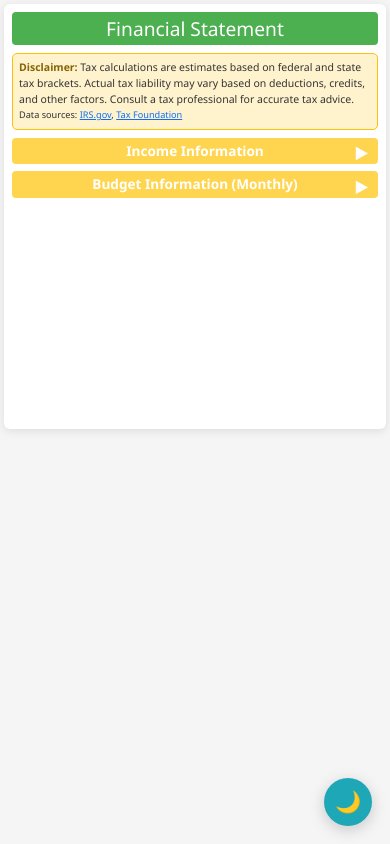
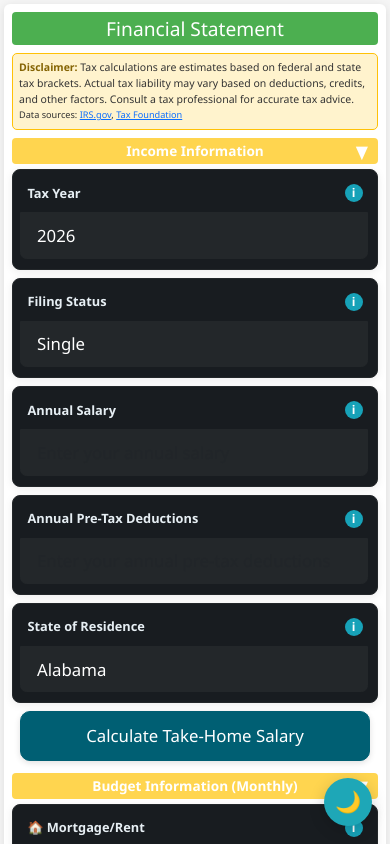
Before and after one commit to jborgese/budgeting-app, an Electron app: page public/index.html in a window 390 px wide. Shown: the top 844 px of the page. Drawn offline with nearby package versions, Linux system fonts and the light colour scheme.

Commit message:
Ensure collapsible sections are open on page load
Updated the script in index.html to set collapsible sections to open by default on initial load, regardless of screen size. Added error handling to prevent script failures if elements are missing.

```diff
--- a/public/index.html
+++ b/public/index.html
@@ -880,13 +880,19 @@
               if (toggleIcon) toggleIcon.innerHTML = '&#9654;';
             }
           }
-          // Optionally collapse sections by default on mobile
+          // Ensure collapsible sections are open on initial load
           document.addEventListener('DOMContentLoaded', function() {
-            if (window.innerWidth < 600) {
-              document.getElementById('income-info').style.display = 'none';
-              document.getElementById('toggle-income-info').innerHTML = '&#9654;';
-              document.getElementById('budget-info').style.display = 'none';
-              document.getElementById('toggle-budget-info').innerHTML = '&#9654;';
+            try {
+              const income = document.getElementById('income-info');
+              const budget = document.getElementById('budget-info');
+              const tIncome = document.getElementById('toggle-income-info');
+              const tBudget = document.getElementById('toggle-budget-info');
+              if (income) income.style.display = '';
+              if (budget) budget.style.display = '';
+              if (tIncome) tIncome.innerHTML = '&#9660;';
+              if (tBudget) tBudget.innerHTML = '&#9660;';
+            } catch (e) {
+              console.error('Error ensuring collapsible sections open on load', e);
             }
           });
           </script>
```
